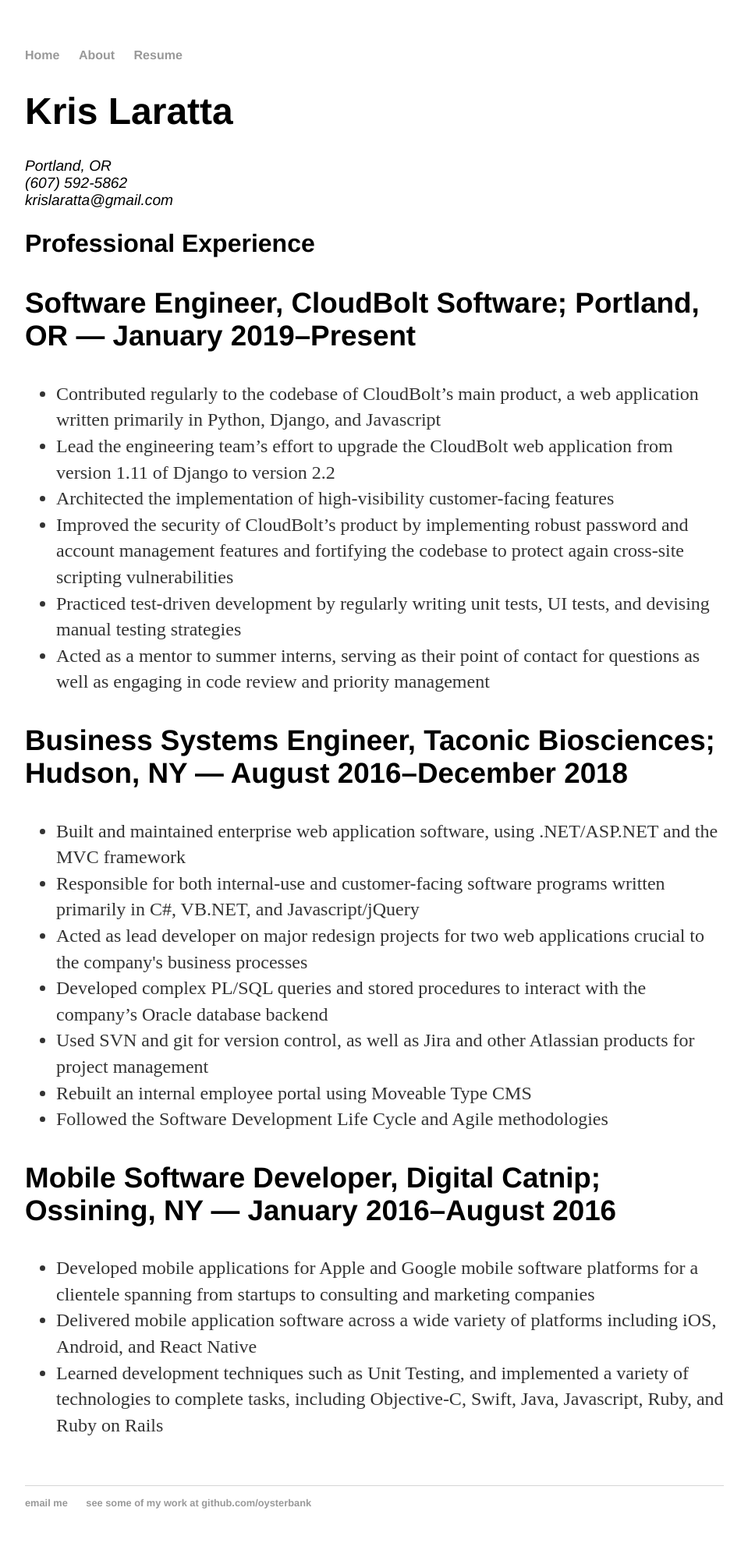
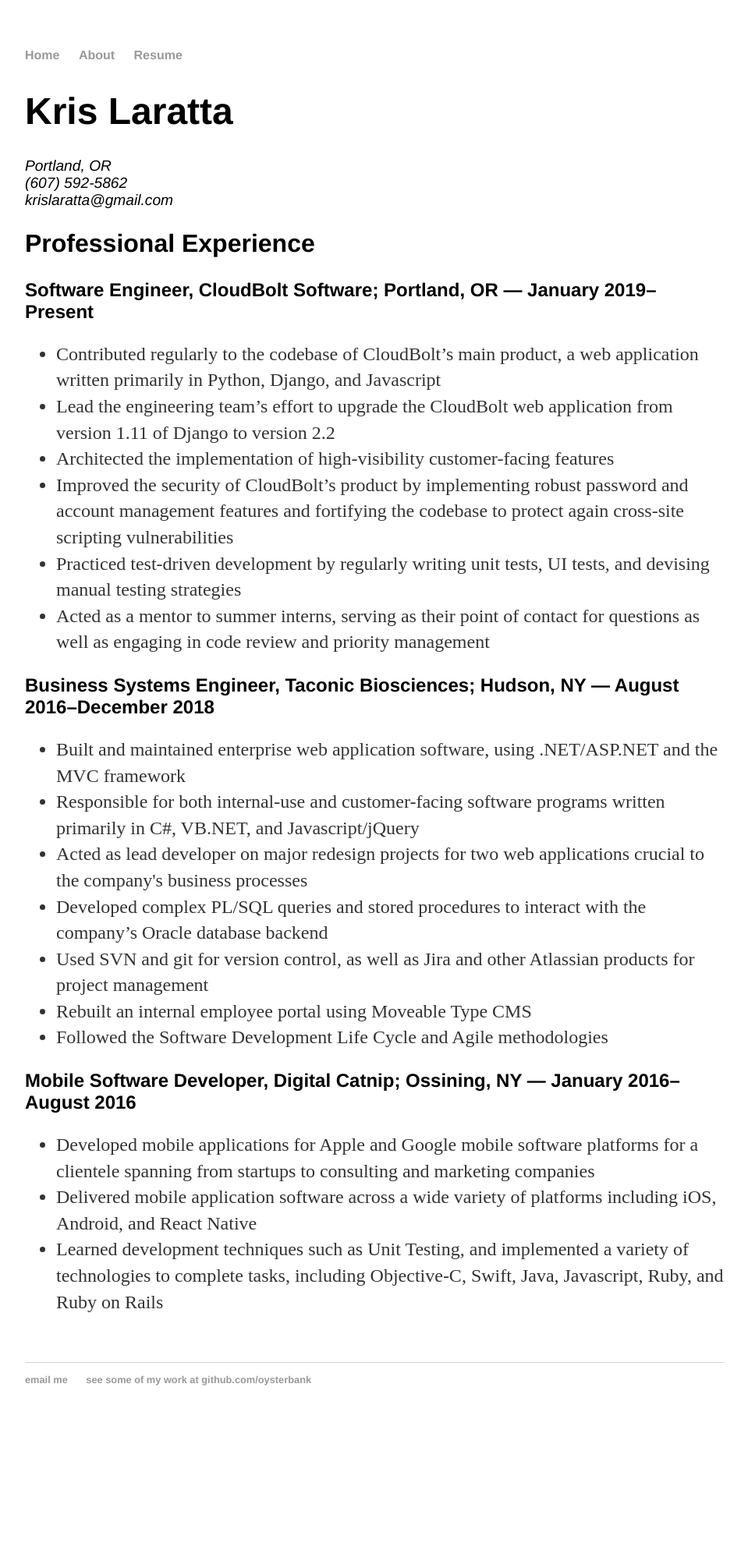
Before and after one commit to oysterbank/oysterbank.github.io, a Jekyll site: the page built from cv/index.html, in a window 1280 px wide. Shown: the whole page at 78% size, without its empty margins (160-1119 px from the left). Built offline with Jekyll 4.4.1, drawn with Linux system fonts in a browser that asks for light colours; after the commit the page ends 1839 px from its top, so only the background shows below that.

Commit message:
CSS update for resume.

```diff
--- a/css/main.css
+++ b/css/main.css
@@ -24,6 +24,7 @@
 .cv { margin: 0px 0px 60px; }
 .cv h1 { font-size: 3em; }
 .cv h2 { font-size: 2em; }
+.cv h3 { font-size: 1.5em; }
 .cv address, .cv .download { font-family: 'Helvetica', 'Arial', 'Sans-Serif'; }
 .cv address, .cv p { font-size: 1.2em; }
 .cv .download { float: right; font-size: .8em; text-transform: uppercase; }
```
